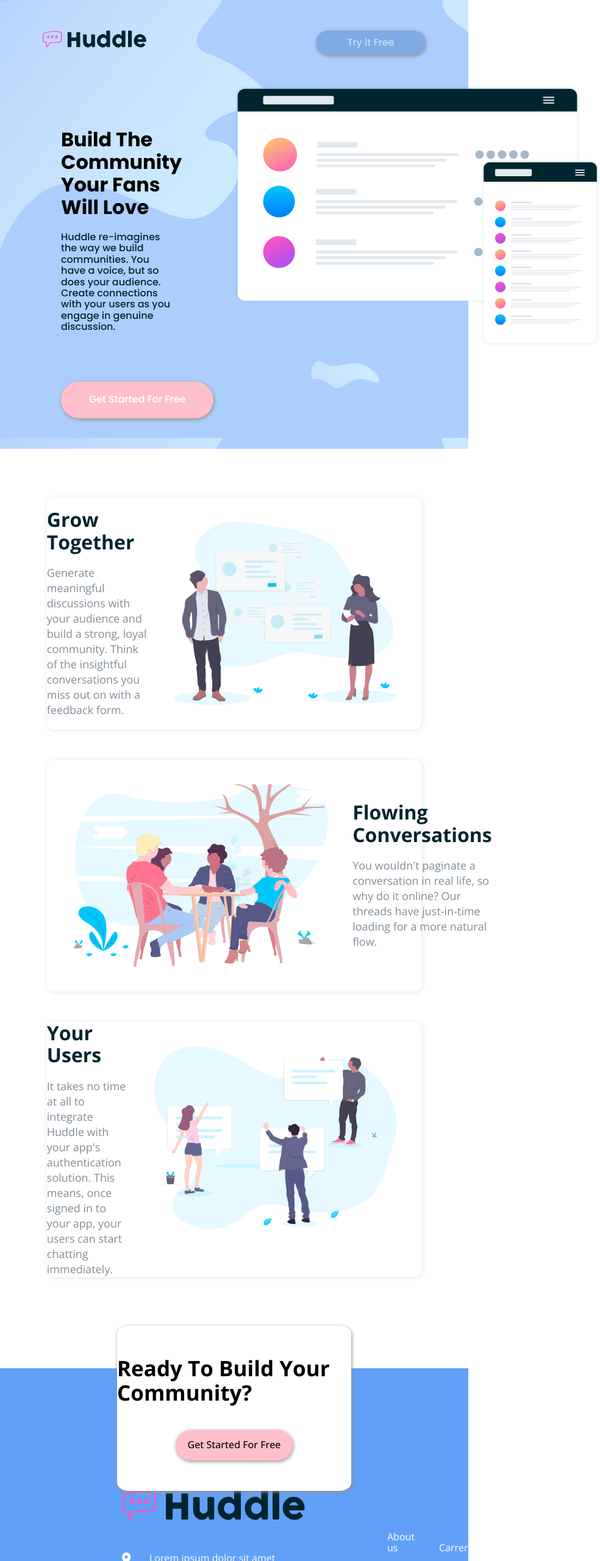
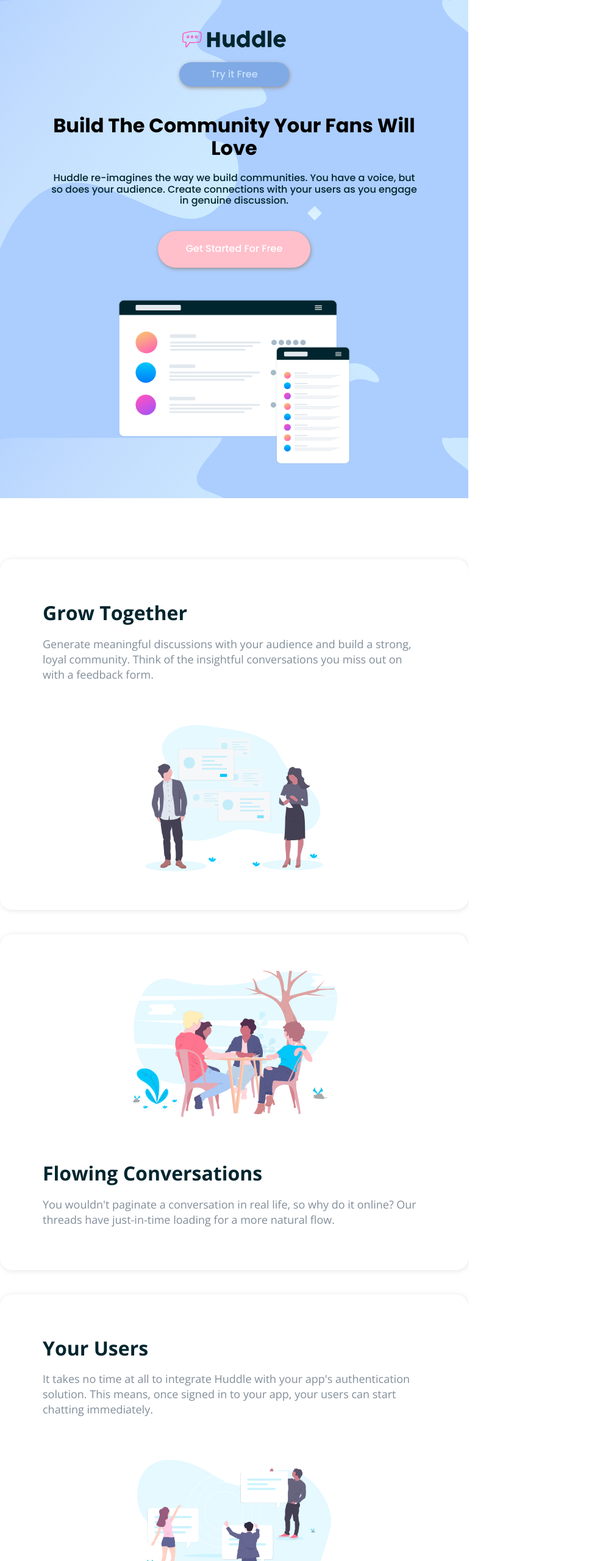
Before and after one commit to ZygimantasDom/Studijos, a plain HTML site: page paskaitos/Fe06-03/index.html in a window 768 px wide. Shown: the top 2560 px of the page at 61% size, 984 px wide, since content can reach past the window. Drawn offline with nearby package versions, Linux system fonts and the light colour scheme.

Commit message:
responsive

```diff
--- a/paskaitos/Fe06-03/index.html
+++ b/paskaitos/Fe06-03/index.html
@@ -44,12 +44,7 @@
             <button class="btn-main">Get Started For Free</button>
           </div>
           <div class="main-img">
-            <img
-              src="./illustration-mockups.svg"
-              width="600px"
-              alt="img"
-              class="img-main"
-            />
+            <img src="./illustration-mockups.svg" alt="img" class="img-main" />
           </div>
         </div>
       </div>
--- a/paskaitos/Fe06-03/style.css
+++ b/paskaitos/Fe06-03/style.css
@@ -54,8 +54,11 @@
   width: 50%;
   margin-bottom: 50px;
 }
+.img-main {
+  width: 70%;
+}
 .btn-main {
-  margin-top: 80px;
+  margin-top: 40px;
   height: 60px;
   width: 250px;
   border-radius: 40px;
@@ -83,14 +86,15 @@
 .inner-paragraph {
   display: flex;
   flex-direction: column;
-  width: 50%;
-  justify-content: center;
+  width: auto;
   text-align: left;
+  margin: 40px;
 }
 .card1-img,
 .card2-img,
 .card3-img {
-  margin: 40px;
+  width: auto;
+  margin: 30px;
 }
 .main-content p {
   font-size: 18px;
@@ -108,25 +112,25 @@
   font-family: "Open Sans", sans-serif;
   background-color: white;
   position: absolute;
-  border-radius: 5%;
+  border-radius: 15px;
   width: 50%;
   display: flex;
   flex-direction: column;
   justify-content: center;
   margin-top: 30px;
-  padding-top: 50px;
-  padding-bottom: 50px;
+  padding-top: 20px;
+  padding-bottom: 20px;
   left: 25%;
   box-shadow: 1px 2px 6px rgb(147, 145, 145);
 }
 .pop-up-banner h2 {
-  font-size: 35px;
+  font-size: 26px;
 }
 .pop-up-btn {
   font-weight: 500;
   width: 50%;
   margin: auto;
-  margin-top: 40px;
+  margin-top: 20px;
   height: 50px;
   border-radius: 30px;
   border: none;
@@ -146,6 +150,7 @@
 }
 .footer-logo {
   padding-bottom: 50px;
+  width: 100%;
 }
 .location,
 .number,
@@ -170,6 +175,8 @@ li {
   list-style-type: none;
   margin: 20px;
 }
+.about1,
+.about2,
 .about-3 {
   display: flex;
   justify-content: center;
@@ -183,3 +190,73 @@ li {
 span {
   padding-top: 50px;
 }
+
+@media all and (max-width: 1000px) {
+  .nav {
+    display: flex;
+    flex-direction: column;
+    padding-bottom: 5px;
+    align-items: center;
+  }
+  .main-wrapper {
+    display: flex;
+    flex-direction: column;
+    align-items: center;
+    text-align: center;
+  }
+  .main {
+    width: 80%;
+    margin: 20px auto;
+    padding: 0;
+  }
+  .btn-main {
+    margin-bottom: 30px;
+  }
+  .img-main {
+    width: 100%;
+  }
+  .nav-logo {
+    padding-bottom: 20px;
+  }
+}
+@media all and (max-width: 975px) {
+  .card1,
+  .card2,
+  .card3 {
+    display: block;
+    width: 100%;
+    margin: 20px auto;
+    padding: 30px;
+    border-radius: 20px;
+  }
+  .card1-img,
+  .card2-img,
+  .card3-img {
+    width: 100%;
+    margin: 0 auto;
+    padding: 30px;
+    object-fit: contain;
+  }
+  .pop-up-banner {
+    width: 90%;
+    left: 5%;
+  }
+  .pop-up-banner h2 {
+    text-align: center;
+  }
+  .footer,
+  .footer2 {
+    display: flex;
+    flex-direction: column;
+    padding: 10px 10px 20px 20px;
+    justify-content: left;
+  }
+  .footer p {
+    margin: 0;
+    padding: 0;
+  }
+  .footer-logo {
+    height: auto;
+    width: 80%;
+  }
+}
--- a/paskaitos/Fe06-06 CodeAcademy/style.css
+++ b/paskaitos/Fe06-06 CodeAcademy/style.css
@@ -10,6 +10,7 @@ body {
   margin: auto;
 }
 .wrapper-nav {
+  width: 100%;
   padding: 15px 25px;
   margin: 0 auto;
 }
@@ -224,12 +225,15 @@ h4 {
   align-items: center;
   background-color: white;
   border: none;
-  width: 770px;
+  max-width: 770px;
   height: 85px;
   border-radius: 10px;
   font-size: 28px;
   padding: 10px 30px;
   box-shadow: 0px 5px 33px 3px rgba(0, 0, 0, 0.22);
+}
+.event {
+  width: 30%;
 }
 .events-wrapper {
   width: 100%;
--- /dev/null
+++ b/responsive.css
@@ -0,0 +1,76 @@
+*,
+*::after,
+*::before {
+  box-sizing: border-box;
+  margin: auto;
+}
+body {
+  min-width: 350px;
+}
+.nav {
+  display: flex;
+  flex-direction: column;
+  justify-content: center;
+  align-items: center;
+  border-bottom: none;
+  box-shadow: 1px 1px 4px rgb(79, 79, 79);
+  padding-bottom: 20px;
+}
+ul {
+  padding: 0;
+  margin-top: 0;
+}
+li {
+  text-align: center;
+  display: flex;
+  flex-direction: column;
+  font-size: 16px;
+  gap: 10px;
+}
+li a {
+  text-decoration: none;
+  color: blueviolet;
+}
+.content {
+  display: flex;
+  flex-direction: column;
+  padding: 25px;
+  margin: 20px auto;
+  border: none;
+  width: 90%;
+  box-shadow: 1px 1px 4px black;
+  border-radius: 10px;
+  color: rgb(125, 129, 131);
+}
+h2 {
+  margin: 0;
+  padding: 10px;
+}
+th,
+td {
+  padding: 10px;
+  border-bottom: 1px solid rgb(125, 129, 131);
+  width: 10px;
+  text-align: left;
+}
+table {
+  border-collapse: collapse;
+  line-height: 25px;
+  margin: 10px auto;
+  width: 98%;
+}
+
+@media all and (min-width: 500px) {
+  .nav {
+    display: flex;
+    flex-direction: row;
+    padding: 0;
+  }
+  ul {
+    margin: 0 auto;
+  }
+  li {
+    display: flex;
+    flex-direction: row;
+  }
+}
```
Also changed, not shown: paskaitos/Fe05-25/style.css (+34 -27 lines), paskaitos/Fe06-11 responsie design/index.html (added, +36 -0 lines), responsive.html (added, +41 -0 lines).
